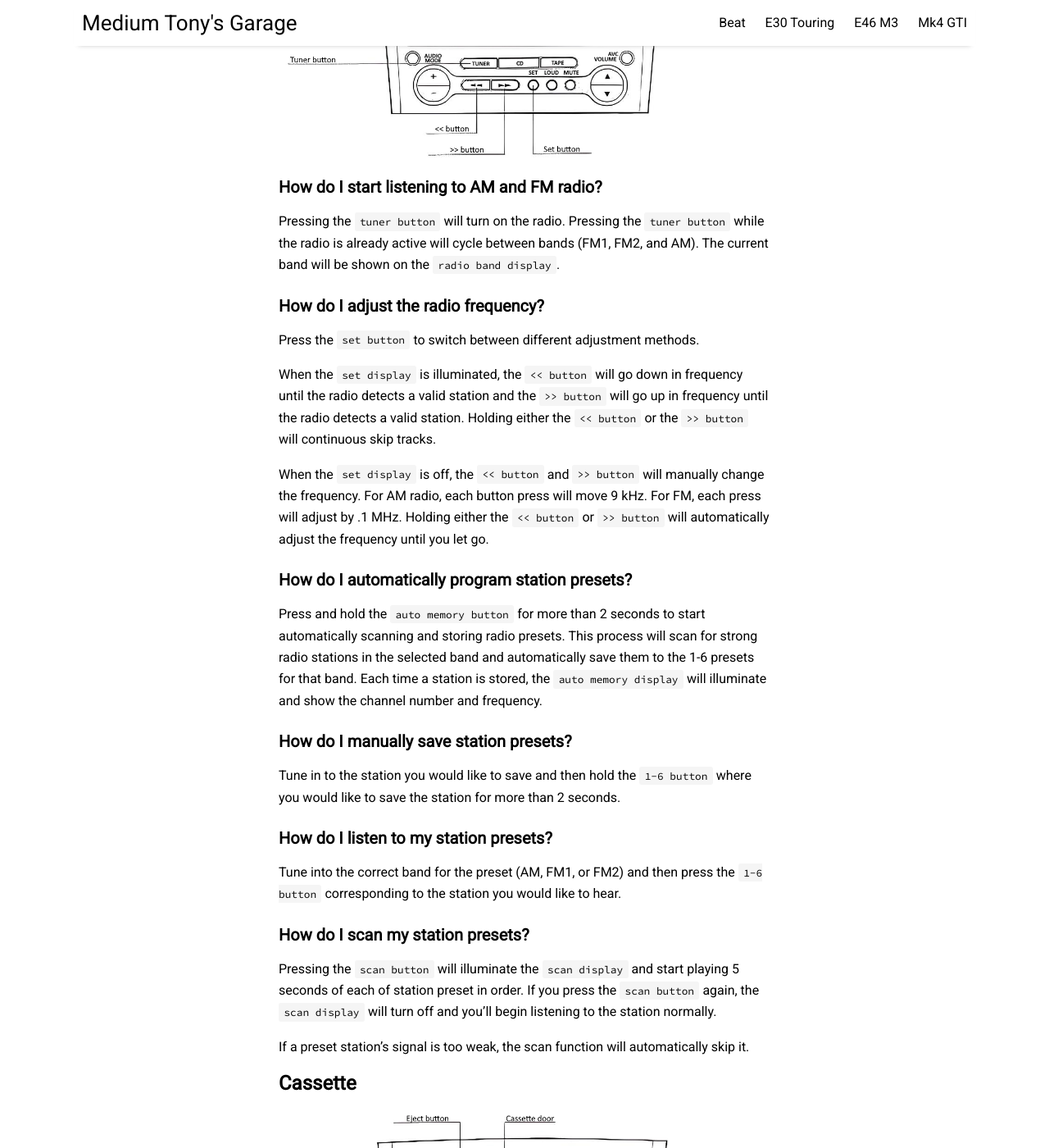
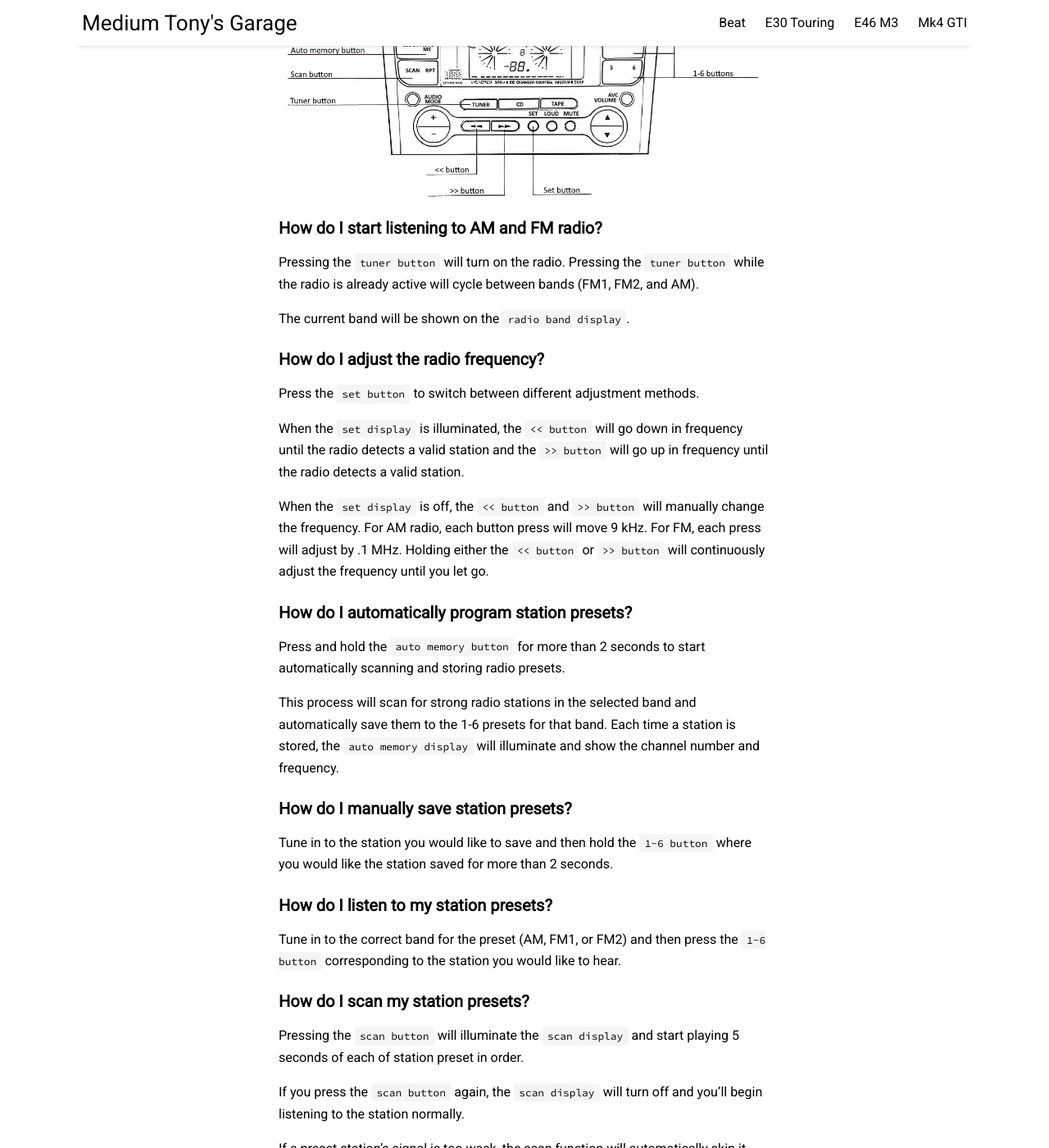
Before and after one commit to prestia/mediumtonys, a Jekyll site: the page built from _posts/2023-9-6-using-the-gathers-radio.md, in a window 1280 px wide and 1400 px high, scrolled down 4855 px. Shown: the whole window at 82% size. Built offline with Jekyll 4.4.1, drawn with Linux system fonts in a browser that asks for light colours; nearby versions of some CDN libraries; some of the changed text lies outside the part shown.

Commit message:
update post on gathers radio

```diff
--- a/_posts/2023-9-6-using-the-gathers-radio.md
+++ b/_posts/2023-9-6-using-the-gathers-radio.md
@@ -98,26 +99,32 @@ Using the `+/- buttons` will adjust settings as follows:
 ![Diagram of the GXC-8290SF radio-related buttons and features.](assets/img/using-the-gathers-radio/gxc-8290sf-radio-translated-clean.jpg)
 
 ### How do I start listening to AM and FM radio?
-Pressing the `tuner button` will turn on the radio. Pressing the `tuner button` while the radio is already active will cycle between bands (FM1, FM2, and AM). The current band will be shown on the `radio band display`.
+Pressing the `tuner button` will turn on the radio. Pressing the `tuner button` while the radio is already active will cycle between bands (FM1, FM2, and AM).
+
+The current band will be shown on the `radio band display`.
 
 ### How do I adjust the radio frequency?
 Press the `set button` to switch between different adjustment methods.
 
-When the `set display` is illuminated, the `<< button` will go down in frequency until the radio detects a valid station and the `>> button` will go up in frequency until the radio detects a valid station. Holding either the `<< button` or the `>> button` will continuous skip tracks.
+When the `set display` is illuminated, the `<< button` will go down in frequency until the radio detects a valid station and the `>> button` will go up in frequency until the radio detects a valid station.
 
-When the `set display` is off, the `<< button` and `>> button` will manually change the frequency. For AM radio, each button press will move 9 kHz. For FM, each press will adjust by .1 MHz. Holding either the `<< button` or `>> button` will automatically adjust the frequency until you let go.
+When the `set display` is off, the `<< button` and `>> button` will manually change the frequency. For AM radio, each button press will move 9 kHz. For FM, each press will adjust by .1 MHz. Holding either the `<< button` or `>> button` will continuously adjust the frequency until you let go.
 
 ### How do I automatically program station presets?
-Press and hold the `auto memory button` for more than 2 seconds to start automatically scanning and storing radio presets. This process will scan for strong radio stations in the selected band and automatically save them to the 1-6 presets for that band. Each time a station is stored, the `auto memory display` will illuminate and show the channel number and frequency.
+Press and hold the `auto memory button` for more than 2 seconds to start automatically scanning and storing radio presets.
+
+This process will scan for strong radio stations in the selected band and automatically save them to the 1-6 presets for that band. Each time a station is stored, the `auto memory display` will illuminate and show the channel number and frequency.
 
 ### How do I manually save station presets?
-Tune in to the station you would like to save and then hold the `1-6 button` where you would like to save the station for more than 2 seconds.
+Tune in to the station you would like to save and then hold the `1-6 button` where you would like the station saved for more than 2 seconds.
 
 ### How do I listen to my station presets?
-Tune into the correct band for the preset (AM, FM1, or FM2) and then press the `1-6 button` corresponding to the station you would like to hear.
+Tune in to the correct band for the preset (AM, FM1, or FM2) and then press the `1-6 button` corresponding to the station you would like to hear.
 
 ### How do I scan my station presets?
-Pressing the `scan button` will illuminate the `scan display` and start playing 5 seconds of each of station preset in order. If you press the `scan button` again, the `scan display` will turn off and you'll begin listening to the station normally.
+Pressing the `scan button` will illuminate the `scan display` and start playing 5 seconds of each of station preset in order.
+
+If you press the `scan button` again, the `scan display` will turn off and you'll begin listening to the station normally.
 
 If a preset station's signal is too weak, the scan function will automatically skip it.
 
@@ -134,16 +141,20 @@ If a tape is not inserted, the `tape display` will flash.
 Pressing the `cassette button` while a tape is already playing will switch which side of the tape is playing.
 
 ### How do I remove the cassette tape from the head unit?
-Press the `eject button`.
+Press the `eject button`. You probably knew this.
 
-### How can I reduce the static noise when listening to a cassette tape?
+### How can I reduce static when listening to a cassette tape?
 
-Pressing the `Dolby button` will cycle through two forms of Dolby noise reduction (Dolby B and Dolby C) and disabling noise reduction. If noise reduction is enabled, it will be shown on the `Dolby display`.
+Pressing the `Dolby button` will cycle through two forms of Dolby noise reduction (Dolby B and Dolby C) and disabling noise reduction.
+
+If noise reduction is enabled, it will be shown on the `Dolby display`.
 
 ### How can I automatically skip the blank section of a cassette tape?
-Pressing the `blank skip button` will illuminate the `blank skip display` and automatically start fast forwarding the cassette tape if it senses more than 10 seconds of silence. When the end of the tape is reached, it will automatically flip sides and start playing.
+Pressing the `blank skip button` will illuminate the `blank skip display` and automatically start fast forwarding the cassette tape if it senses more than 10 seconds of silence.
 
-### How do fast forward and rewind?
+When the end of the tape is reached, it will automatically flip sides and start playing.
+
+### How do I rewind and fast forward?
 Pressing the `<< button` once during playback will rewind and pressing the `>> button` once will fast-forward.
 
 ### How do I skip or scan songs?
@@ -154,14 +165,18 @@ When the `scan display` is illuminated, double tapping the `<< button` will scan
 When the `scan display` is off, double tapping the `<< button` will go back a song and double tapping the `>> button` will go forward a song.
 
 ### How do I put a song on repeat?
-Press the `repeat button` to illuminate the `repeat display` and continuously play the same song. Pressing the `repeat button` again will turn off the `repeat display` and return to normal playback of the cassette tape.
+Press the `repeat button` to illuminate the `repeat display` and continuously play the same song.
+
+Pressing the `repeat button` again will turn off the `repeat display` and return to normal playback of the cassette tape.
 
 ## CD changer
 
 ![Diagram of the GXC-8290SF CD-related buttons and features.](assets/img/using-the-gathers-radio/gxc-8290sf-cd-translated-clean.jpg)
 
 ### How do I start and stop the CD changer?
-Pressing the `CD button` will turn on the CD player. Pressing the `CD button` while the CD player is already active will pause the music and activate the `pause display`.
+Pressing the `CD button` will turn on the CD player.
+
+Pressing the `CD button` while the CD player is already active will pause the music and activate the `pause display`.
 
 ### How do I change discs?
 Press the `1-6 buttons` to select the corresponding disc in  your CD changer and it will automatically start playing.
```
Also changed, not shown: other parts of _posts/2023-9-6-using-the-gathers-radio.md (+3 -2 lines).
